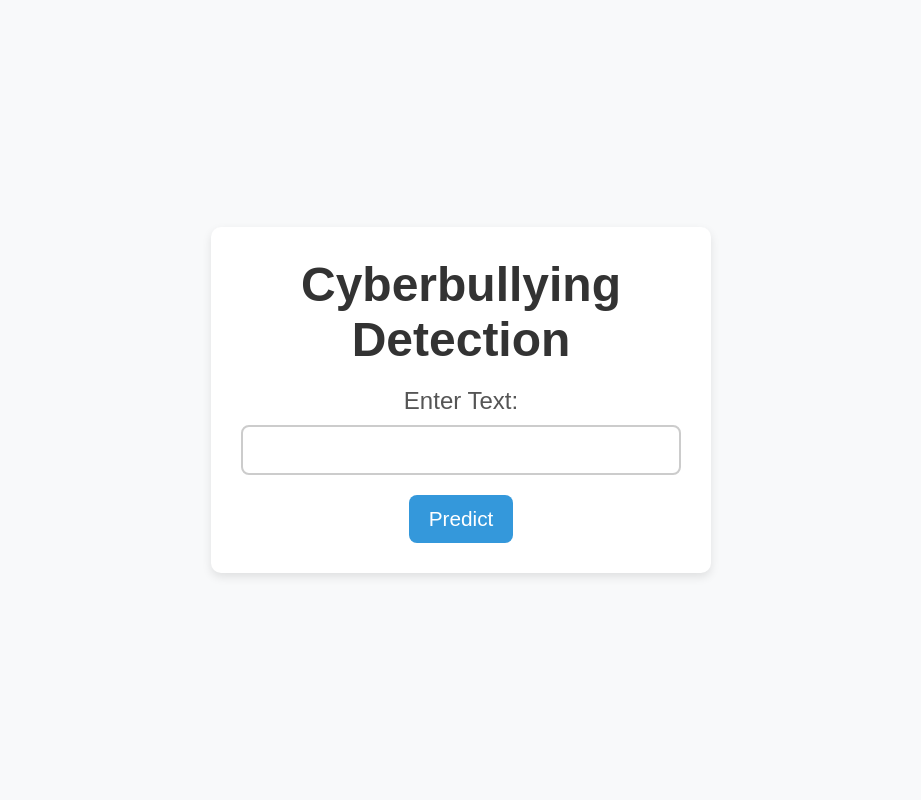
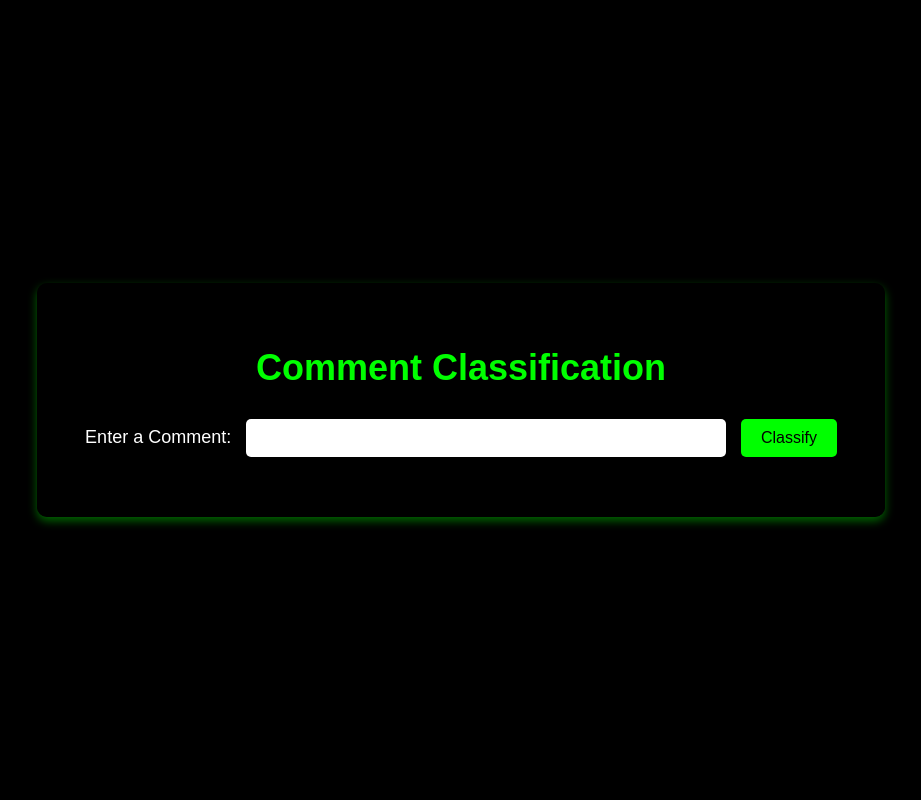
Before and after one commit to Codegeek2004/CyberBullying_Detection, a Flask app: page / in a window 1280 px wide. Shown: the whole page, without its empty margins (179-1100 px from the left). Run offline with Flask 3, Linux system fonts and the light colour scheme.

Commit message:
ui update

```diff
--- a/static/css/styles.css
+++ b/static/css/styles.css
@@ -1,119 +1,87 @@
-/* Reset some default styles */
-* {
-    margin: 0;
-    padding: 0;
-    box-sizing: border-box;
-}
-
-/* Body styles */
+/* General body styling */
 body {
-    font-family: 'Arial', sans-serif;
-    background-color: #f8f9fa;
+    font-family: Arial, sans-serif;
+    background-color: black; /* Black background for the whole page */
+    color: white; /* White text color */
     display: flex;
     justify-content: center;
     align-items: center;
     height: 100vh;
     margin: 0;
-    transition: background-color 0.3s ease; /* Smooth transition for background change */
 }
 
-/* Main container for content */
-.container {
-    background: #fff;
-    border-radius: 10px;
-    box-shadow: 0 4px 10px rgba(0, 0, 0, 0.1);
-    width: 100%;
-    max-width: 500px;
-    padding: 30px;
+/* Header Styling */
+h1 {
     text-align: center;
-    transition: box-shadow 0.3s ease; /* Smooth transition for box-shadow change */
+    color: #00ff00; /* Light green color for the heading */
+    font-size: 36px;
+    margin-bottom: 30px;
 }
 
-/* Cyberbullying detected styles */
-body.cyberbullying {
-    background-color: #ffcccc; /* Red background for cyberbullying */
+/* Container to hold form and result */
+.container {
+    text-align: center;
+    width: 60%;
+    background-color: rgba(0, 0, 0, 0.7); /* Slight transparency for background */
+    padding: 40px;
+    border-radius: 10px;
+    box-shadow: 0px 4px 10px rgba(0, 255, 0, 0.4);
 }
 
-.container.cyberbullying {
-    box-shadow: 0 4px 10px rgba(255, 0, 0, 0.7); /* Red shadow for cyberbullying */
+/* Form styling */
+form {
+    margin-bottom: 20px;
 }
 
-/* Non-cyberbullying styles */
-body.non-cyberbullying {
-    background-color: #ccffcc; /* Green background for non-cyberbullying */
+label {
+    font-size: 18px;
+    margin-right: 10px;
 }
 
-.container.non-cyberbullying {
-    box-shadow: 0 4px 10px rgba(0, 128, 0, 0.7); /* Green shadow for non-cyberbullying */
+input[type="text"] {
+    padding: 10px;
+    font-size: 16px;
+    border-radius: 5px;
+    border: none;
+    width: 60%;
+    margin-right: 10px;
 }
 
-/* Title styling */
-.title {
-    font-size: 3em;
-    margin-bottom: 20px;
-    color: #333;
+button {
+    padding: 10px 20px;
+    background-color: #00ff00;
+    border: none;
+    border-radius: 5px;
+    color: black;
+    font-size: 16px;
+    cursor: pointer;
 }
 
-/* Label styling */
-.label {
-    font-size: 1.5em;
-    color: #555;
-    margin-bottom: 10px;
-    display: block;
+button:hover {
+    background-color: #007f00; /* Darker green on hover */
 }
 
-/* Input field styling */
-.input-field {
-    width: 100%;
-    padding: 12px;
-    margin-bottom: 20px;
-    border: 2px solid #ccc;
-    border-radius: 8px;
-    font-size: 1.2em;
-    color: #333;
-    transition: border 0.3s ease;
+/* Result container styling */
+#result-container {
+    display: none;
+    margin-top: 20px;
 }
 
-/* Focus effect for input field */
-.input-field:focus {
-    border-color: #3498db;
-    outline: none;
+.result {
+    font-size: 20px;
 }
 
-/* Submit button styling */
-.submit-btn {
-    background-color: #3498db;
-    color: white;
-    padding: 12px 20px;
-    border: none;
-    border-radius: 8px;
-    font-size: 1.3em;
-    cursor: pointer;
-    transition: background-color 0.3s ease;
+.result.red {
+    color: #ff0000; /* Red for Cyberbullying */
 }
 
-/* Submit button hover effect */
-.submit-btn:hover {
-    background-color: #2980b9;
+.result.green {
+    color: #00ff00; /* Green for Not Cyberbullying */
 }
 
-/* Result section styling */
-.result {
-    margin-top: 20px;
-    font-size: 1.4em;
-    color: #333;
-    transition: color 0.3s ease; /* Smooth transition for color change */
+/* Error Message Styling */
+.error {
+    color: red;
+    font-size: 18px;
+    margin-top: 10px;
 }
-
-.result.cyberbullying {
-    color: red; /* Red text for cyberbullying result */
-}
-
-.result.non-cyberbullying {
-    color: green; /* Green text for non-cyberbullying result */
-}
-
-.result h2 {
-    margin-bottom: 10px;
-    color: #3498db;
-}
--- a/templates/index.html
+++ b/templates/index.html
@@ -3,37 +3,71 @@
 <head>
     <meta charset="UTF-8">
     <meta name="viewport" content="width=device-width, initial-scale=1.0">
-    <title>Cyberbullying Detection</title>
-    <!-- Link to styles -->
-    <link rel="stylesheet" href="{{ url_for('static', filename='css/styles.css') }}">
+    <title>Comment Classification</title>
+    <link rel="stylesheet" href="styles.css"> <!-- Link to the external CSS file -->
 </head>
-<body class="{% if result == 'Cyberbullying' %}cyberbullying{% elif result == 'Not Cyberbullying' %}non-cyberbullying{% endif %}">
-    <div class="container {% if result == 'Cyberbullying' %}cyberbullying{% elif result == 'Not Cyberbullying' %}non-cyberbullying{% endif %}">
-        <h1 class="title">Cyberbullying Detection</h1>
-
-        <!-- Form for text input -->
-        <form id="predictionForm" method="POST" action="{{ url_for('index') }}" class="form">
-            <label for="text" class="label">Enter Text:</label>
-            <input type="text" id="text" name="text" value="{{ text_input if text_input else '' }}" class="input-field" required>
-            <button type="submit" class="submit-btn">Predict</button>
+<body>
+    <div class="container">
+        <h1>Comment Classification</h1>
+        <form id="classify-form">
+            <label for="comment">Enter a Comment:</label>
+            <input type="text" id="comment" name="comment" required>
+            <button type="submit">Classify</button>
         </form>
 
-        <!-- Display the prediction result if available -->
-        {% if result %}
-        <div class="result {% if result == 'Cyberbullying' %}cyberbullying{% elif result == 'Not Cyberbullying' %}non-cyberbullying{% endif %}">
-            <h2>Prediction Result</h2>
-            <p>{{ result }}</p>
+        <div id="result-container">
+            <h2>Result:</h2>
+            <p class="result" id="classification"></p>
         </div>
-        {% endif %}
+
+        <p id="error-message" class="error"></p>
     </div>
 
     <script>
-        // Prevent multiple form submissions
-        document.getElementById('predictionForm').onsubmit = function() {
-            const submitButton = this.querySelector('button[type="submit"]');
-            submitButton.disabled = true;
-            submitButton.textContent = 'Processing...';
-        };
+        document.getElementById("classify-form").addEventListener("submit", function (e) {
+            e.preventDefault(); // Prevent the form from submitting normally
+
+            const comment = document.getElementById("comment").value;
+
+            // Clear any previous error messages
+            document.getElementById("error-message").innerText = "";
+
+            // Send POST request to Flask
+            fetch("/predict", {  // Flask's /predict route
+                method: "POST",
+                headers: {
+                    "Content-Type": "application/json",
+                },
+                body: JSON.stringify({ comment: comment }), // Send the comment in JSON format
+            })
+                .then((response) => {
+                    if (!response.ok) {
+                        throw new Error("Failed to classify the comment.");
+                    }
+                    return response.json();
+                })
+                .then((data) => {
+                    // Display the classification result
+                    const classificationElement = document.getElementById("classification");
+
+                    classificationElement.innerText = `${data["Classification"]}`;
+
+                    // Change color based on classification
+                    if (data["Classification"] === "Cyberbullying") {
+                        classificationElement.className = "result red";
+                    } else {
+                        classificationElement.className = "result green";
+                    }
+
+                    // Show the result container
+                    document.getElementById("result-container").style.display = "block";
+                })
+                .catch((error) => {
+                    // Handle errors
+                    console.error("Error:", error);
+                    document.getElementById("error-message").innerText = "An error occurred while classifying the comment. Please try again.";
+                });
+        });
     </script>
 </body>
 </html>
```
